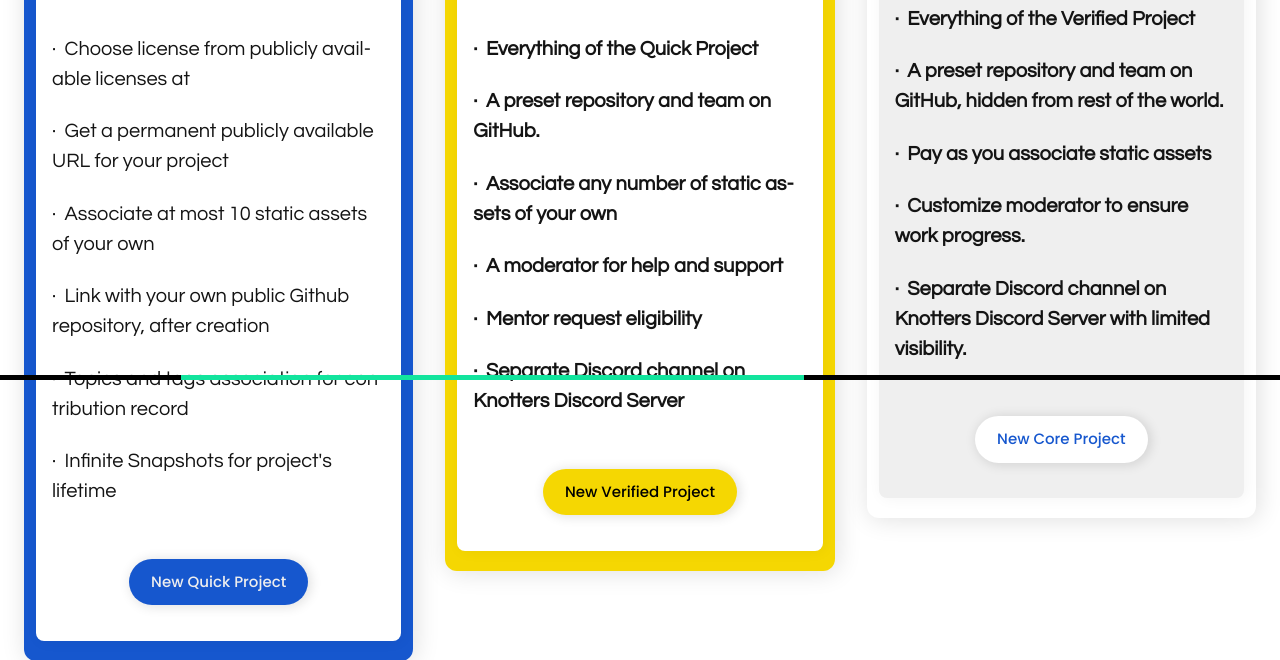
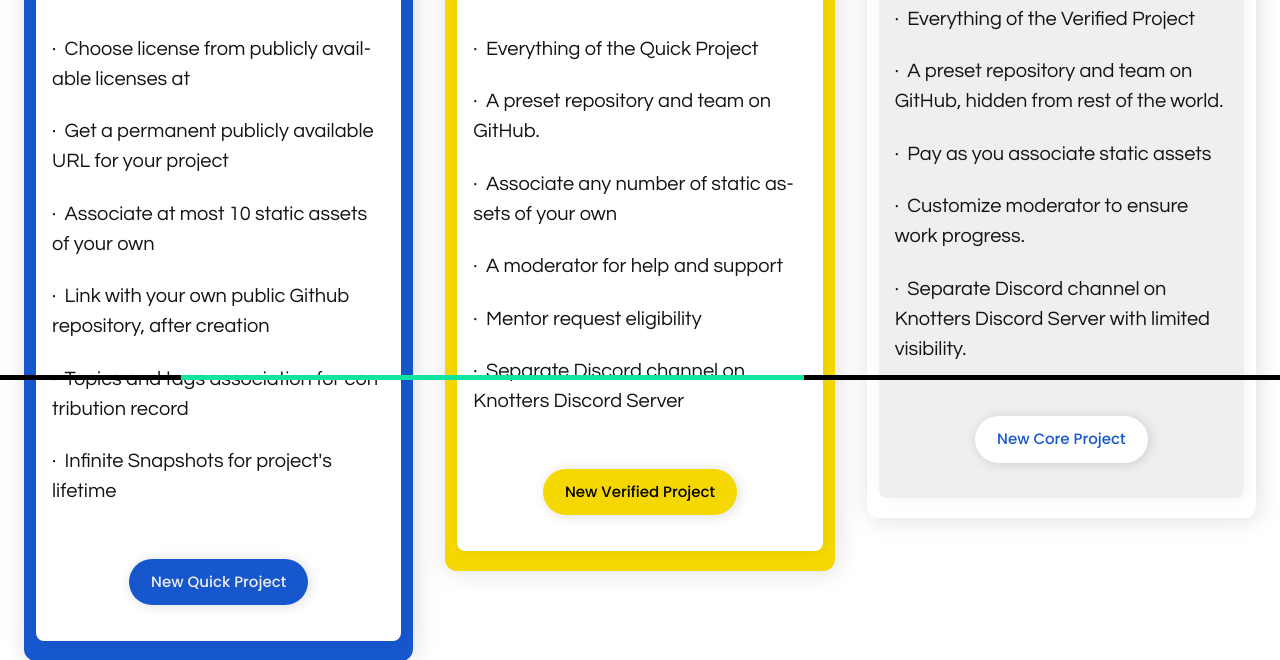
Before and after one commit to ranjanistic/knotters, a Django app: template templates/projects/create.html in a window 1280 px wide. Shown: the part 420-1080 px from the top of the page. Run offline with Django 3.2, Linux system fonts and the light colour scheme; the template is opened without the code that fills it, so the values that code supplies are empty; some libraries are stand-ins or nearby versions.

Commit message:
Update create.html

```diff
--- a/templates/projects/create.html
+++ b/templates/projects/create.html
@@ -69,12 +69,12 @@
                 <center><h2>{% trans "Verified Project" %}</h2></center><br/>
                 <div class="pallete-slab primary">
                     <h4>Submit a request to get an approved, verified project with a preset repository at <a href="https://github.com/Knotters">{{APPNAME}}</a>.</h4><br/>
-                    <strong class="text-medium">&#183;&nbsp;&nbsp;Everything of the Quick Project</strong><br/><br/>
-                    <strong class="text-medium">&#183;&nbsp;&nbsp;A preset repository and team on GitHub.</strong><br/><br/>
-                    <strong class="text-medium">&#183;&nbsp;&nbsp;Associate any number of static assets of your own</strong><br/><br/>
-                    <strong class="text-medium">&#183;&nbsp;&nbsp;A moderator for help and support</strong><br/><br/>
-                    <strong class="text-medium">&#183;&nbsp;&nbsp;Mentor request eligibility</strong><br/><br/>
-                    <strong class="text-medium">&#183;&nbsp;&nbsp;Separate Discord channel on Knotters Discord Server</strong><br/><br/>
+                    <span class="text-medium">&#183;&nbsp;&nbsp;Everything of the Quick Project</span><br/><br/>
+                    <span class="text-medium">&#183;&nbsp;&nbsp;A preset repository and team on GitHub.</span><br/><br/>
+                    <span class="text-medium">&#183;&nbsp;&nbsp;Associate any number of static assets of your own</span><br/><br/>
+                    <span class="text-medium">&#183;&nbsp;&nbsp;A moderator for help and support</span><br/><br/>
+                    <span class="text-medium">&#183;&nbsp;&nbsp;Mentor request eligibility</span><br/><br/>
+                    <span class="text-medium">&#183;&nbsp;&nbsp;Separate Discord channel on Knotters Discord Server</span><br/><br/>
                     <center>
                     <a href="{{URLS.CREATE_MOD}}">
                         <button class="big-button accent" data-icon="verified">New Verified Project</button>
@@ -89,11 +89,11 @@
                 <center><h2>{% trans "Core Project" %}</h2></center><br/>
                 <div class="pallete-slab tertiary">
                     <h4>Request a project with a private preset repository at <a href="https://github.com/Knotters">{{APPNAME}}</a>.</h4><br/>
-                    <strong class="text-medium">&#183;&nbsp;&nbsp;Everything of the Verified Project</strong><br/><br/>
-                    <strong class="text-medium">&#183;&nbsp;&nbsp;A preset repository and team on GitHub, hidden from rest of the world.</strong><br/><br/>
-                    <strong class="text-medium">&#183;&nbsp;&nbsp;Pay as you associate static assets</strong><br/><br/>
-                    <strong class="text-medium">&#183;&nbsp;&nbsp;Customize moderator to ensure work progress.</strong><br/><br/>
-                    <strong class="text-medium">&#183;&nbsp;&nbsp;Separate Discord channel on Knotters Discord Server with limited visibility.</strong><br/><br/>
+                    <span class="text-medium">&#183;&nbsp;&nbsp;Everything of the Verified Project</span><br/><br/>
+                    <span class="text-medium">&#183;&nbsp;&nbsp;A preset repository and team on GitHub, hidden from rest of the world.</span><br/><br/>
+                    <span class="text-medium">&#183;&nbsp;&nbsp;Pay as you associate static assets</span><br/><br/>
+                    <span class="text-medium">&#183;&nbsp;&nbsp;Customize moderator to ensure work progress.</span><br/><br/>
+                    <span class="text-medium">&#183;&nbsp;&nbsp;Separate Discord channel on Knotters Discord Server with limited visibility.</span><br/><br/>
                     <center>
                     <a href="{{URLS.CREATE_CORE}}">
                         <button class="big-button primary" data-icon="lock">New Core Project</button>
```
